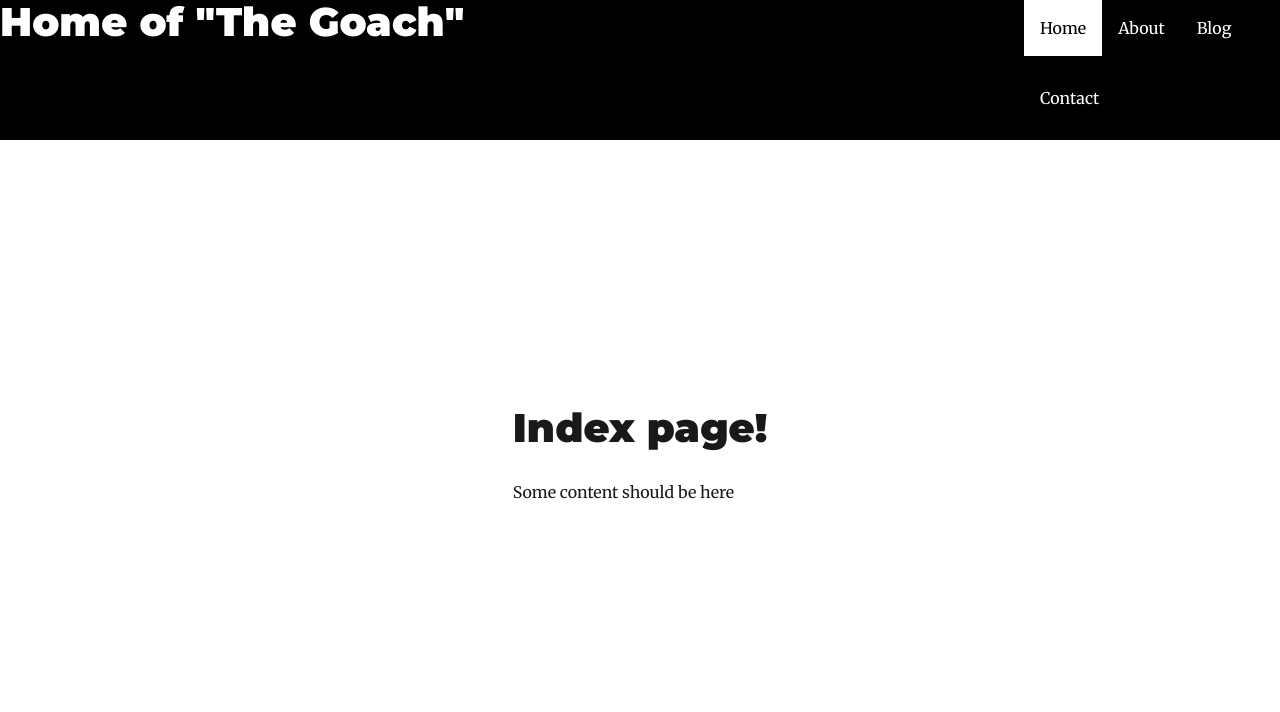
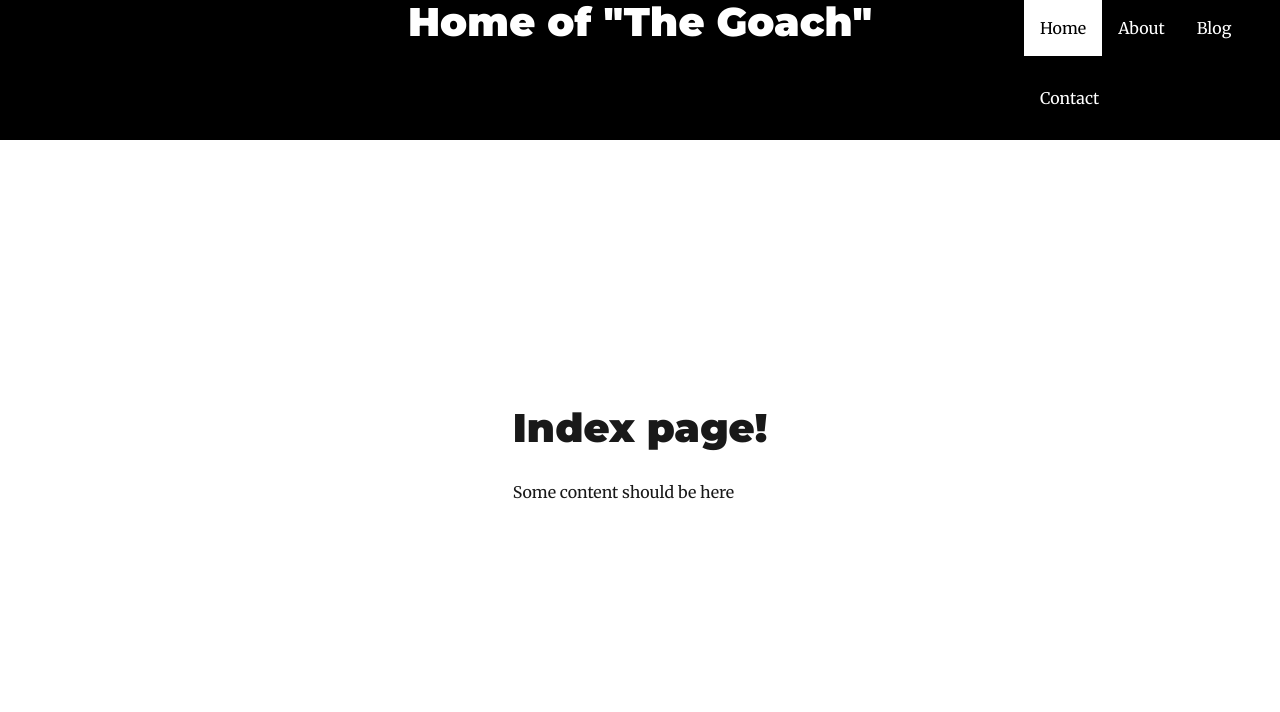
Before and after one commit to andrewgoacher/thegoach.dev, a Gatsby site: page / in a window 1280 px wide. Shown: the top 712 px of the page. Built offline with nearby package versions, Linux system fonts and the light colour scheme; Gatsby itself is replaced by a stand-in of ours; some packages are replaced by stand-ins of ours.

Commit message:
Center the header

```diff
--- a/src/components/layouts/pageLayout.css
+++ b/src/components/layouts/pageLayout.css
@@ -16,8 +16,9 @@
 
 header {
     grid-row: 1;
-    grid-column: 1 / span 4;
+    grid-column: 2 / span 3;
     color: white;
+    justify-self: center;
 }
 
 
```
